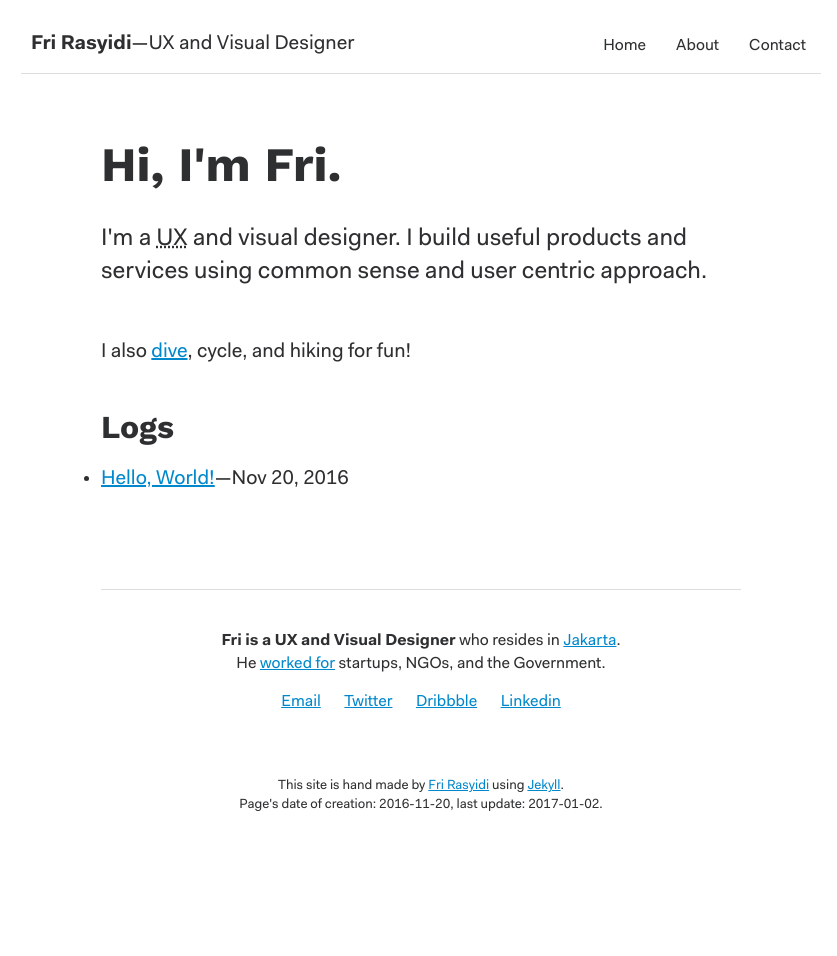
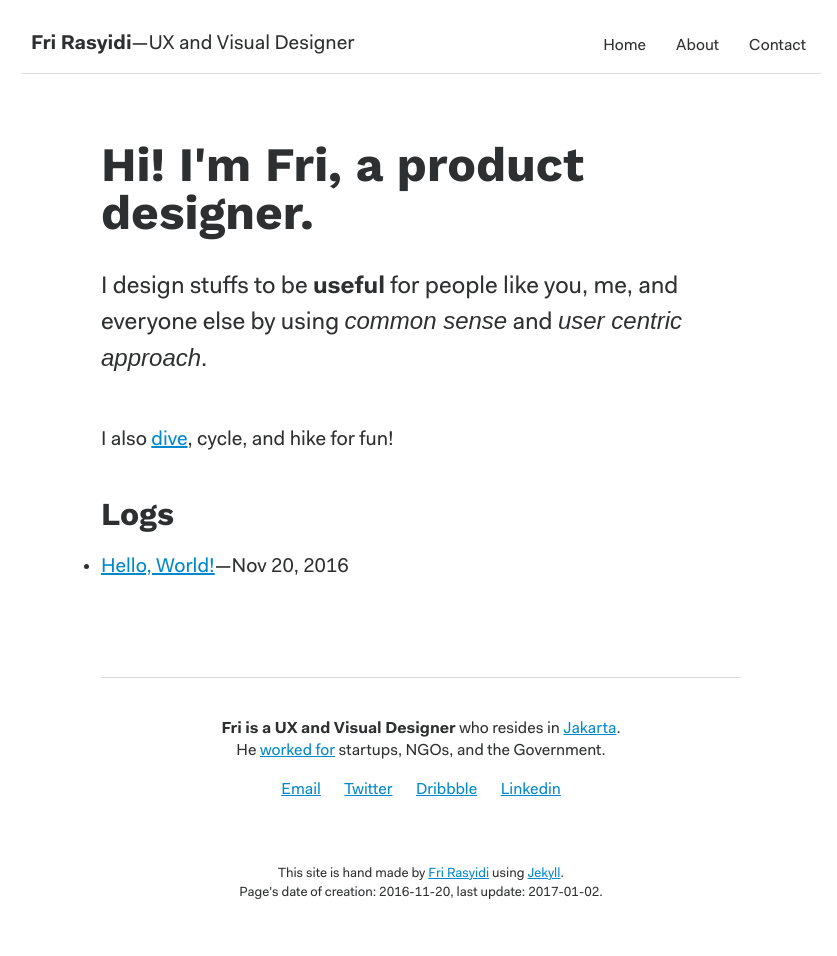
Before and after one commit to frirasyidi/frirasyidi.github.io, a Jekyll site: the page built from index.html, in a window 1280 px wide. Shown: the whole page, without its empty margins (219-1056 px from the left). Built offline with Jekyll 4.4.1, drawn with Linux system fonts in a browser that asks for light colours; some web fonts are replaced; before the commit the page ends 900 px from its top, so only the background shows below that.

Commit message:
Updating introduction copy

```diff
--- a/index.html
+++ b/index.html
@@ -4,9 +4,9 @@ date: 2016-11-20
 update: 2017-01-02
 ---
 
-<h1>Hi, I'm Fri.</h1>
-<p>I'm a <abbr title="User Experience">UX</abbr> and visual designer. I build useful products and services using common sense and user centric approach.</p>
-<p><!--I write articles on user experience, design, and startups that you can check on below.-->I also <a href="/divelogs" title="See my dive logs">dive</a>, cycle, and hiking for fun!</p>
+<h1>Hi! I'm Fri, a product designer.</h1>
+<p>I design stuffs to be <strong>useful</strong> for people like you, me, and everyone else by using <em>common sense</em> and <em>user centric approach</em>.</p>
+<p><!--I write articles on user experience, design, and startups that you can check on below.-->I also <a href="/divelogs" title="See my dive logs">dive</a>, cycle, and hike for fun!</p>
 
 <h2>Logs</h2>
 <ul>
```
